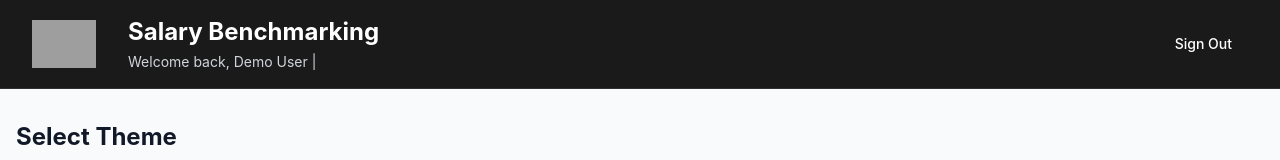
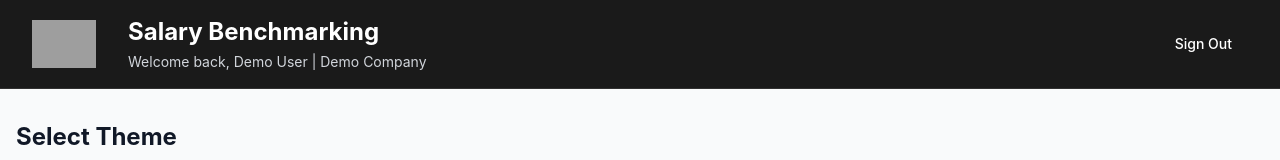
Before and after one commit to smcc239/salary-benchmarking-portal, a React (Create React App) app: page / in a window 1280 px wide. Both pictures are taken after typing "name@example.com", "Sample123" into the empty fields and a click on the button "Sign in". Shown: the top 160 px of the page. Built offline with nearby package versions, Linux system fonts and the light colour scheme; grey boxes are pictures that could not be loaded.

Commit message:
Update DashboardHeader.tsx

```diff
--- a/src/components/DashboardHeader.tsx
+++ b/src/components/DashboardHeader.tsx
@@ -18,7 +18,7 @@ export const DashboardHeader: React.FC<DashboardHeaderProps> = ({ user, onLogout
         <div className="ml-8">
           <h1 className="text-2xl font-bold text-white">Salary Benchmarking</h1>
           <p className="mt-1 text-sm text-gray-300">
-            Welcome back, {user.name} | {user.company}
+            Welcome back, {user.name} | {user.organization}
           </p>
         </div>
       </div>
```
